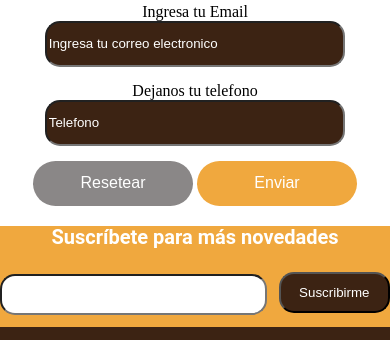
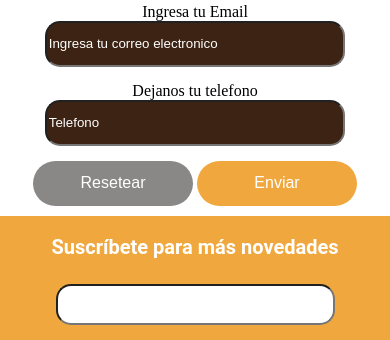
Before and after one commit to adrianpuche12/FrontCat-Dog-front-end-html-css-sass-, a plain HTML site: page root/index.html in a window 390 px wide. Shown: the part 2102-2442 px from the top of the page. Drawn offline with Linux system fonts and the light colour scheme.

Commit message:
ajustes en vista mobile

```diff
--- a/root/estilos/main.scss
+++ b/root/estilos/main.scss
@@ -224,7 +224,7 @@ input {
 /**************** Comienzo estilos del subcription ****************/
 .sect-subscripcion {
   width: 100%;
-  height: 101px;
+  height: auto;
   background: #f0a83e;
 }
 
@@ -329,6 +329,13 @@ input {
     flex-direction: column-reverse;
   }
 
+  .sect-subscripcion {
+  display: flex;
+flex-direction: column;
+justify-content: center;
+margin-top: 10px;
+  }
+
   .cont-logo-footer {
     margin-top: 5px;
     width: 45%;
@@ -338,6 +345,12 @@ margin-top: 30px;
  margin-left: 0%;
     width: auto;
     height: 23px;
+  }
+
+  .cont-subcrip{
+    flex-direction: column-reverse;
+    align-items: center;
+    margin-bottom: 10px;
   }
   #cont-sgv{
 margin: 0%;
```
Also changed, not shown: root/estilos/main.css, 1 other file.
